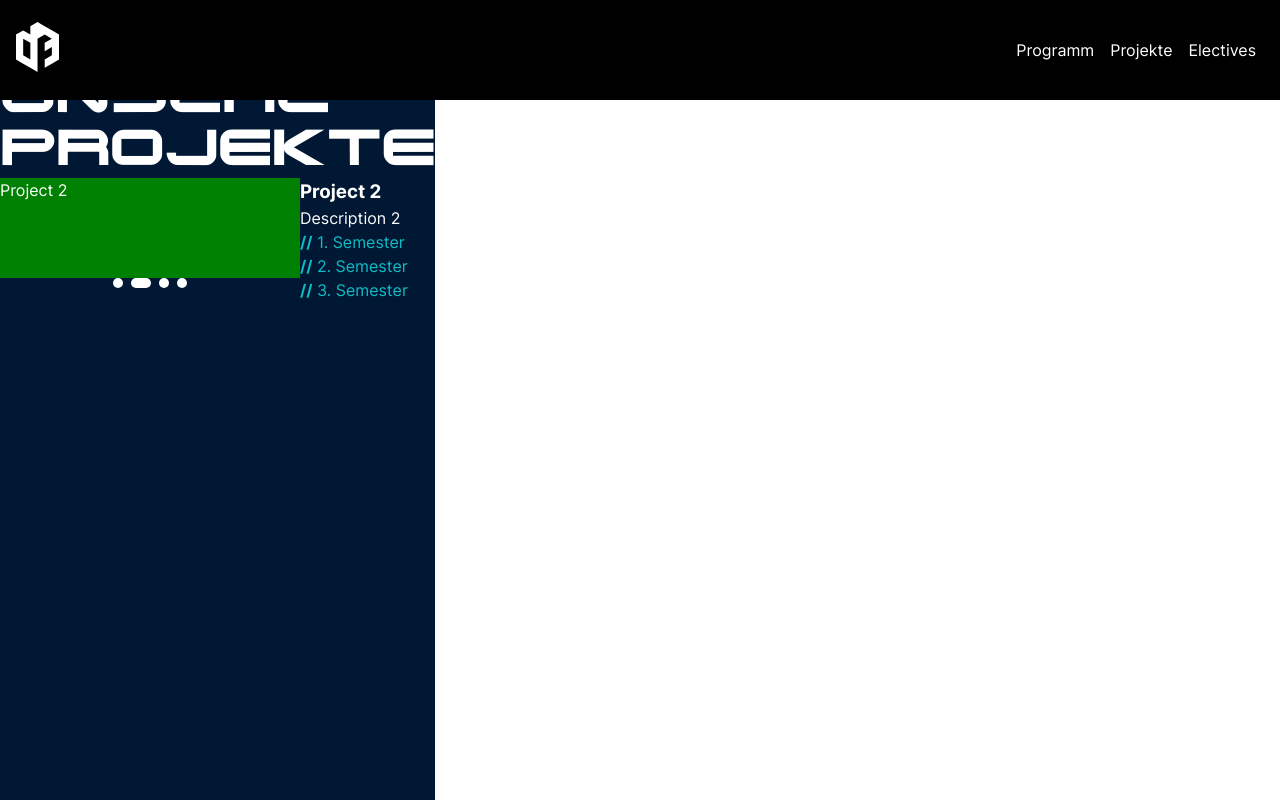
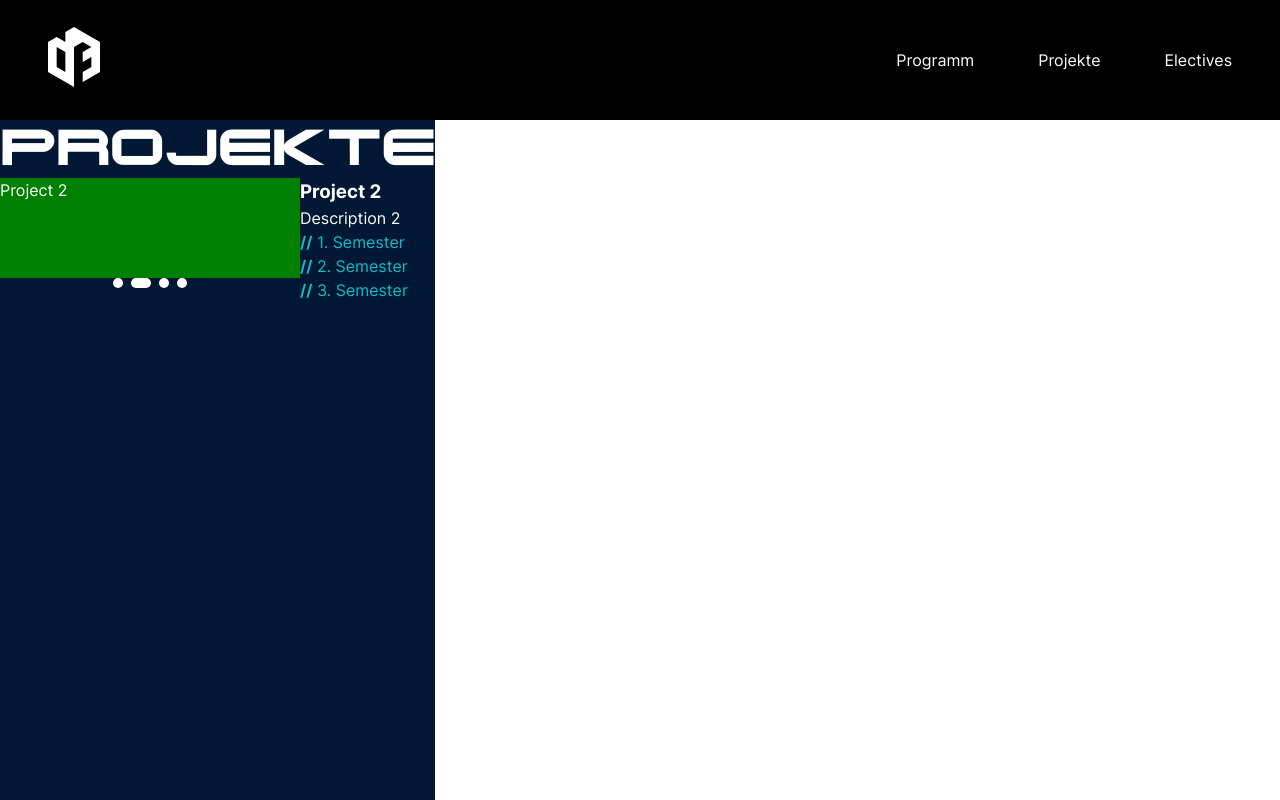
Before and after one commit to IF2023/IF2023, a React (Vite) app in the folder IF2023_Website/: page / in a window 1280 px wide. Shown: the top 800 px of the page. Built offline with nearby package versions, Linux system fonts and the light colour scheme.

Commit message:
feat: small navbar adjustments

```diff
--- a/IF2023_Website/src/components/Navbar/NavLink/NavLink.module.scss
+++ b/IF2023_Website/src/components/Navbar/NavLink/NavLink.module.scss
@@ -3,5 +3,19 @@
 .navLink {
   color: $color_white;
   text-decoration: none;
-  margin: 0 8px;
+  margin: 0 2rem;
+	transition: color 150ms ease;
+
+	&:hover {
+		color: lightgray;
+	}
+
+	&:first-child {
+		margin-left: 0;
+		margin-right: 2rem;
+	}
+	&:last-child {
+		margin-right: 0;
+		margin-left: 2rem;
+	}
 }
--- a/IF2023_Website/src/components/Navbar/Navbar.module.scss
+++ b/IF2023_Website/src/components/Navbar/Navbar.module.scss
@@ -1,6 +1,7 @@
 @import "/src/variables";
 
 .navbar {
+	z-index: 999;
   position: fixed;
   top: 0;
   height: $navbar-height;
@@ -9,11 +10,11 @@
   display: flex;
   justify-content: space-between;
   align-items: center;
-  padding: 0 1rem;
+  padding: 0 3rem;
 }
 
 .navbar__logo {
-  height: calc($navbar-height / 2);
+  height: calc($navbar-height * 0.5);
 }
 
 .navbar__links {
--- a/IF2023_Website/src/variables/_margins.scss
+++ b/IF2023_Website/src/variables/_margins.scss
@@ -1 +1 @@
-$navbar-height: 100px;
+$navbar-height: 120px;
```
